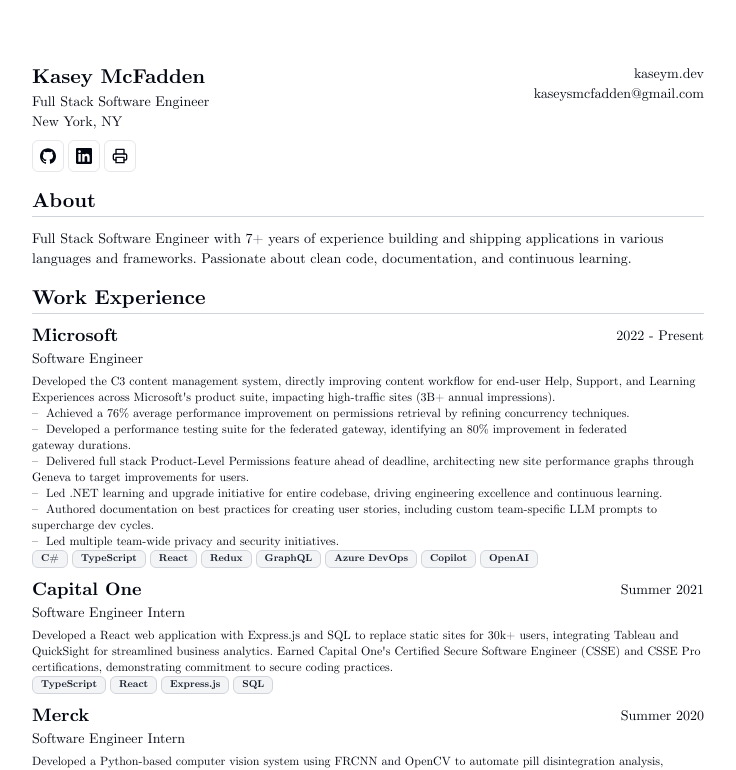
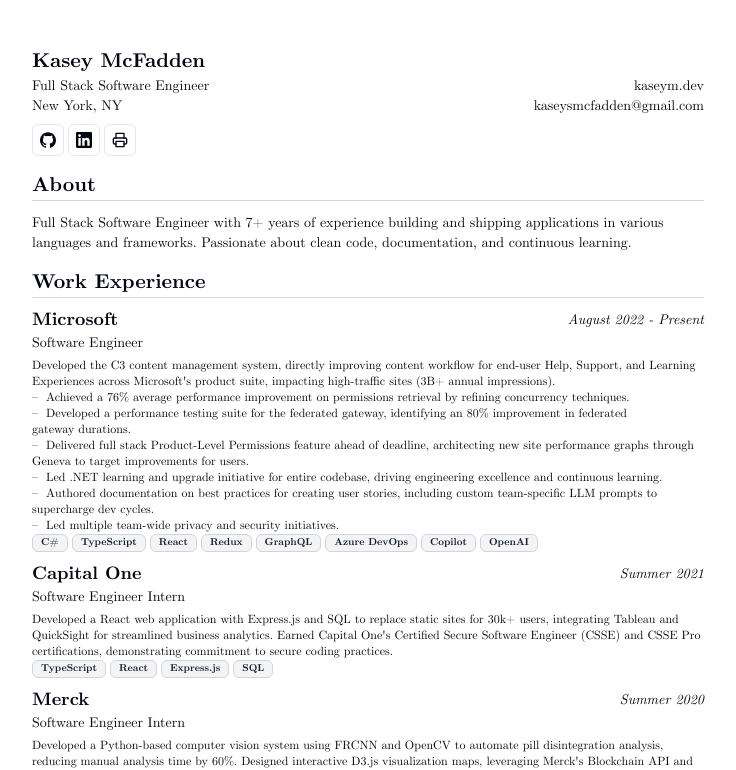
Before and after one commit to kasey-mcfadden/cv, a Next.js app: page / in a window 1280 px wide. Shown: the top 770 px of the page, without its empty margins (272-1008 px from the left). Built offline with nearby package versions, Linux system fonts and the light colour scheme.

Commit message:
Fix header fields

```diff
--- a/src/app/page.tsx
+++ b/src/app/page.tsx
@@ -16,14 +16,23 @@
 
 export default function Page() {
   return (
-    <main className="container relative mx-auto scroll-my-12 overflow-auto p-4 md:p-16">
+    <main className="container relative mx-auto scroll-my-12 overflow-auto md:p-12">
       <section className="mx-auto w-full max-w-2xl space-y-4 bg-white">
         <div className="flex items-start justify-between md:flex-row">
           <div className="flex-1">
             <h1 className="text-xl font-bold">{RESUME_DATA.name}</h1>
-            <p className="max-w-md text-pretty text-sm">
+            <div className="flex items-center justify-between w-full">
+              <p className="text-pretty text-sm">
                 {RESUME_DATA.summary}
               </p>
+              <a
+                  className="text-pretty text-sm hover:underline whitespace-nowrap"
+                  href={RESUME_DATA.personalWebsiteUrl}
+              >
+                {RESUME_DATA.personalWebsiteUrl?.replace("https://", "").replace("www.", "")}
+              </a>
+            </div>
+            <div className="flex items-center justify-between w-full">
               <p className="max-w-md items-center text-pretty text-sm">
                   <a
                     className="inline-flex gap-x-2 align-baseline leading-none hover:underline"
@@ -33,6 +42,16 @@
                     {RESUME_DATA.location}
                   </a>
               </p>
+              {RESUME_DATA.contact.email ? (
+                <p className="max-w-md items-center text-pretty text-sm">
+                  <a
+                  className="inline-flex gap-x-2 align-baseline leading-none hover:underline"
+                  href={`mailto:${RESUME_DATA.contact.email}`}>
+                    <span>{RESUME_DATA.contact.email}</span>
+                  </a>
+                </p>
+              ) : null}
+            </div>
             <div className="flex mt-1 gap-x-1 pt-1 text-sm print:hidden">
               {RESUME_DATA.contact.email ? (
                 <Button
@@ -74,34 +93,13 @@
               <PrintButton/>
             </div>
           </div>
-          <div className="flex flex-col items-end">
-
-            <a
-                className="max-w-md text-pretty text-sm hover:underline"
-                href={RESUME_DATA.personalWebsiteUrl}
-            >
-              {RESUME_DATA.personalWebsiteUrl?.replace("https://", "").replace("www.", "")}
-            </a>
-            <div className="flex-col gap-x-1 text-sm hover:underline">
-                {RESUME_DATA.contact.email ? (
-                  <a href={`mailto:${RESUME_DATA.contact.email}`}>
-                    <span>{RESUME_DATA.contact.email}</span>
-                  </a>
-                ) : null}
-                {RESUME_DATA.contact.tel ? (
-                  <a href={`tel:${RESUME_DATA.contact.tel}`}>
-                    <span>{RESUME_DATA.contact.tel}</span>
-                  </a>
-                ) : null}
-            </div>
-          </div>
         </div>
 
         <Section>
         {RESUME_DATA.about && RESUME_DATA.about.trim() !== "" && (
           <>
             <h2 className="text-xl font-bold border-b border-gray-300">About</h2>
-            <p className="text-pretty  text-sm ">
+            <p className="text-pretty text-sm mt-0">
               {RESUME_DATA.about}
             </p>
           </>
@@ -134,7 +132,7 @@
                         ))}
                       </span>
                     </h3>
-                    <div className="text-sm tabular-nums ">
+                    <div className="text-sm italic tabular-nums">
                       {work.start ? (
                         <>
                           {work.start} - {work.end === "" ? "Present" : work.end}
--- a/src/data/resume-data.tsx
+++ b/src/data/resume-data.tsx
@@ -49,7 +49,7 @@
       badges: [],
       title: "Software Engineer",
       logo: "",
-      start: "2022",
+      start: "August 2022",
       end: "",
       description: "Developed the C3 content management system, directly improving content workflow for end-user Help, Support, and Learning Experiences across Microsoft's product suite, impacting high-traffic sites (3B+ annual impressions).",
       bullets: [
```
Lines whose indentation alone changed are shown as unchanged.
